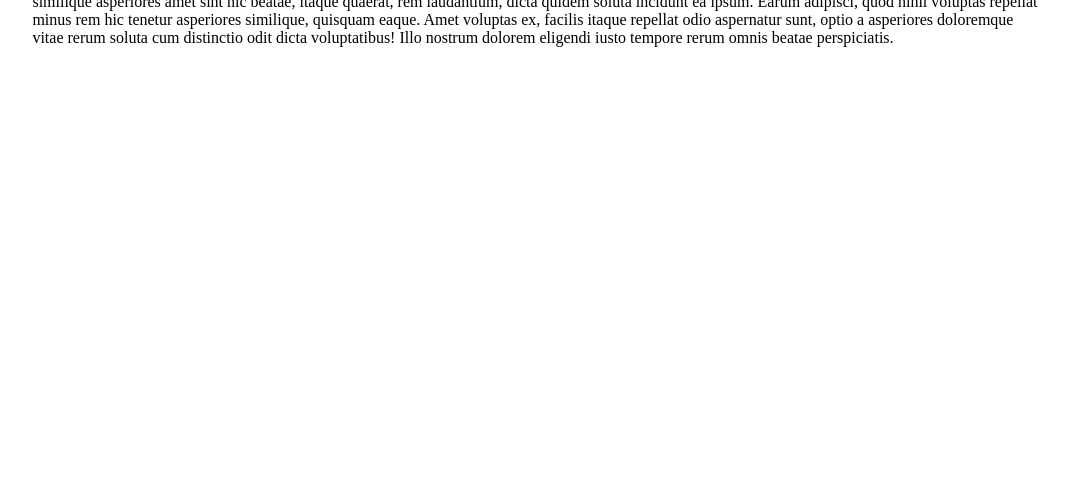
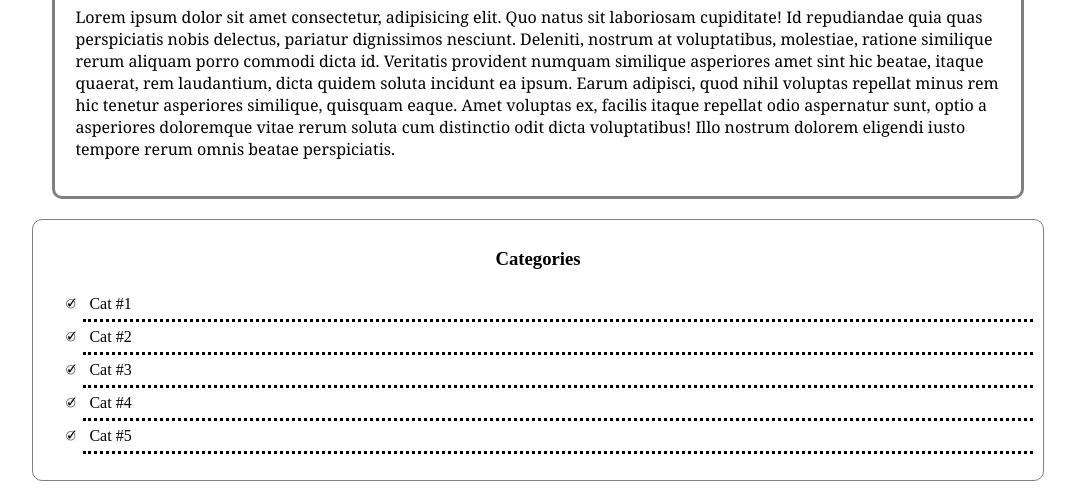
Before and after one commit to curtis-marten/fullstack, a plain HTML site: page 002-css/cheatsheet/index.html in a window 1280 px wide. Shown: the part 407-896 px from the top of the page, without its empty margins (102-1177 px from the left). Before the commit the page ends 800 px from the top, so only its background shows below. Drawn offline with Linux system fonts and the light colour scheme.

Commit message:
playing with lots of styles and links. Added check mark image li's

```diff
--- a/002-css/cheatsheet/css/style.css
+++ b/002-css/cheatsheet/css/style.css
@@ -15,6 +15,19 @@ body{
 	font: normal 16px Tahoma, Verdana, sans-serif;
 	line-height: 1.6em;
 	margin: 0;
+}
+
+a{
+	text-decoration: none;
+	color: black;
+}
+
+a:hover{
+	color: red;
+}
+
+a:active{
+	color:green
 }
 
 .container{
@@ -50,3 +63,32 @@ body{
 	letter-spacing: 0.2em;
 
 }
+
+.box-2 {
+	font-family: Georgia, 'Times New Roman', Times, serif;
+	border: 3px gray solid;
+	padding: 20px;
+	margin: 20px;
+	border-radius: 10px;
+}
+
+.categories{
+	border: 1px gray solid;
+	padding: 10px;
+	border-radius: 10px;
+}
+
+.categories h3{
+	text-align: center;
+}
+
+.categories ul {
+	color:aqua;
+	list-style: none;
+}
+
+.categories li {
+	padding: 6px;
+	border-bottom: 3px black dotted;
+	list-style-image: url('../images/check.png');
+}
--- a/002-css/cheatsheet/index.html
+++ b/002-css/cheatsheet/index.html
@@ -17,5 +17,16 @@
 			<h1>Goodbye World</h1>
 			<p>Lorem ipsum dolor sit amet consectetur, adipisicing elit. Quo natus sit laboriosam cupiditate! Id repudiandae quia quas perspiciatis nobis delectus, pariatur dignissimos nesciunt. Deleniti, nostrum at voluptatibus, molestiae, ratione similique rerum aliquam porro commodi dicta id. Veritatis provident numquam similique asperiores amet sint hic beatae, itaque quaerat, rem laudantium, dicta quidem soluta incidunt ea ipsum. Earum adipisci, quod nihil voluptas repellat minus rem hic tenetur asperiores similique, quisquam eaque. Amet voluptas ex, facilis itaque repellat odio aspernatur sunt, optio a asperiores doloremque vitae rerum soluta cum distinctio odit dicta voluptatibus! Illo nostrum dolorem eligendi iusto tempore rerum omnis beatae perspiciatis.</p>
 		</div>
+
+		<div class="categories">
+			<h3>Categories</h3>
+			<ul>
+				<li><a href="#">Cat #1</a></li>
+				<li><a href="#">Cat #2</a></li>
+				<li><a href="#">Cat #3</a></li>
+				<li><a href="#">Cat #4</a></li>
+				<li><a href="#">Cat #5</a></li>
+			</ul>
+		</div>
 </body>
 </html>
```
Also changed, not shown: 002-css/cheatsheet/images/check.png (added).
